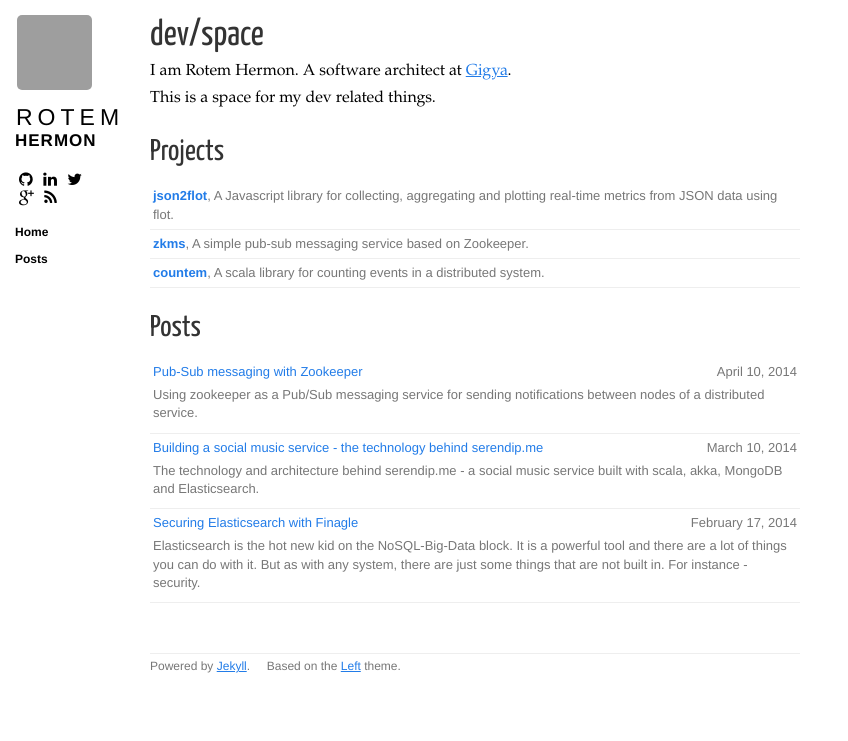
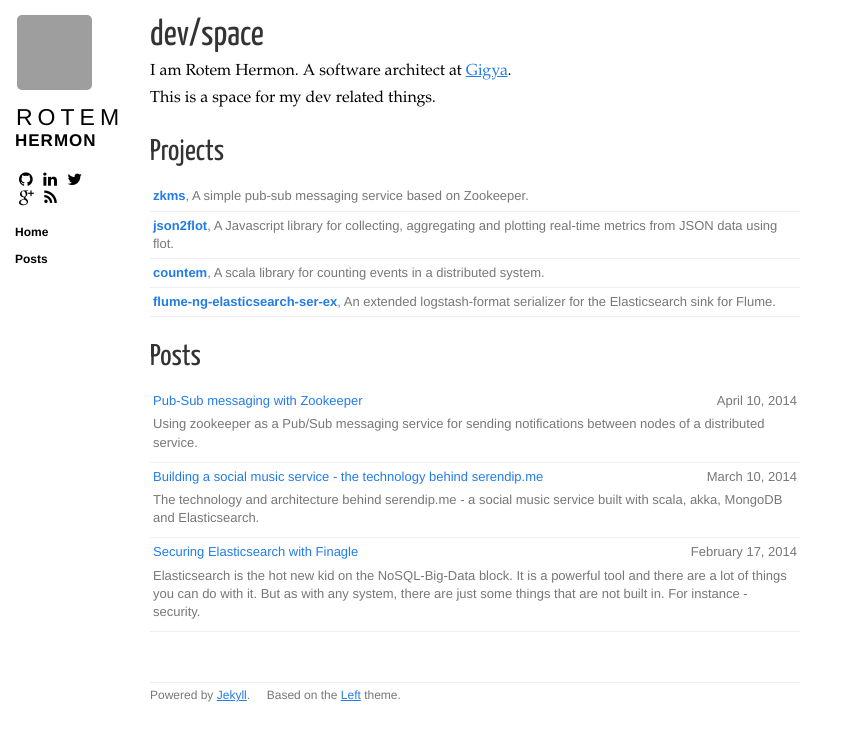
Before and after one commit to rore/rore.github.com, a Jekyll site: the page built from index.html, in a window 1280 px wide, cut to the strip 0-741 px from the top of the page. Shown: the whole strip, without its empty margins (0-848 px from the left). Built offline with Jekyll 4.4.1, drawn with Linux system fonts in a browser that asks for light colours; nearby versions of some CDN libraries; Markdown is read by kramdown in place of the engine named in the settings; grey boxes are pictures that could not be loaded.

Commit message:
Update index.html

```diff
--- a/index.html
+++ b/index.html
@@ -12,13 +12,16 @@ This is a space for my dev related things.
 <h2>Projects</h2>
   <ul class="listing">
     <li>
+      <a href="https://github.com/rore/zkms" target="_blank"><b>zkms</b></a>, A simple pub-sub messaging service based on Zookeeper.
+    </li>
+    <li>
       <a href="https://github.com/rore/json2flot" target="_blank"><b>json2flot</b></a>, A Javascript library for collecting, aggregating and plotting real-time metrics from JSON data using flot.
     </li>
     <li>
-      <a href="https://github.com/rore/zkms" target="_blank"><b>zkms</b></a>, A simple pub-sub messaging service based on Zookeeper.
+      <a href="https://github.com/rore/countem" target="_blank"><b>countem</b></a>, A scala library for counting events in a distributed system.
     </li>
     <li>
-      <a href="https://github.com/rore/countem" target="_blank"><b>countem</b></a>, A scala library for counting events in a distributed system.
+      <a href="https://github.com/gigya/flume-ng-elasticsearch-ser-ex" target="_blank"><b>flume-ng-elasticsearch-ser-ex</b></a>, An extended logstash-format serializer for the Elasticsearch sink for Flume.
     </li>
   </ul>
 
```
